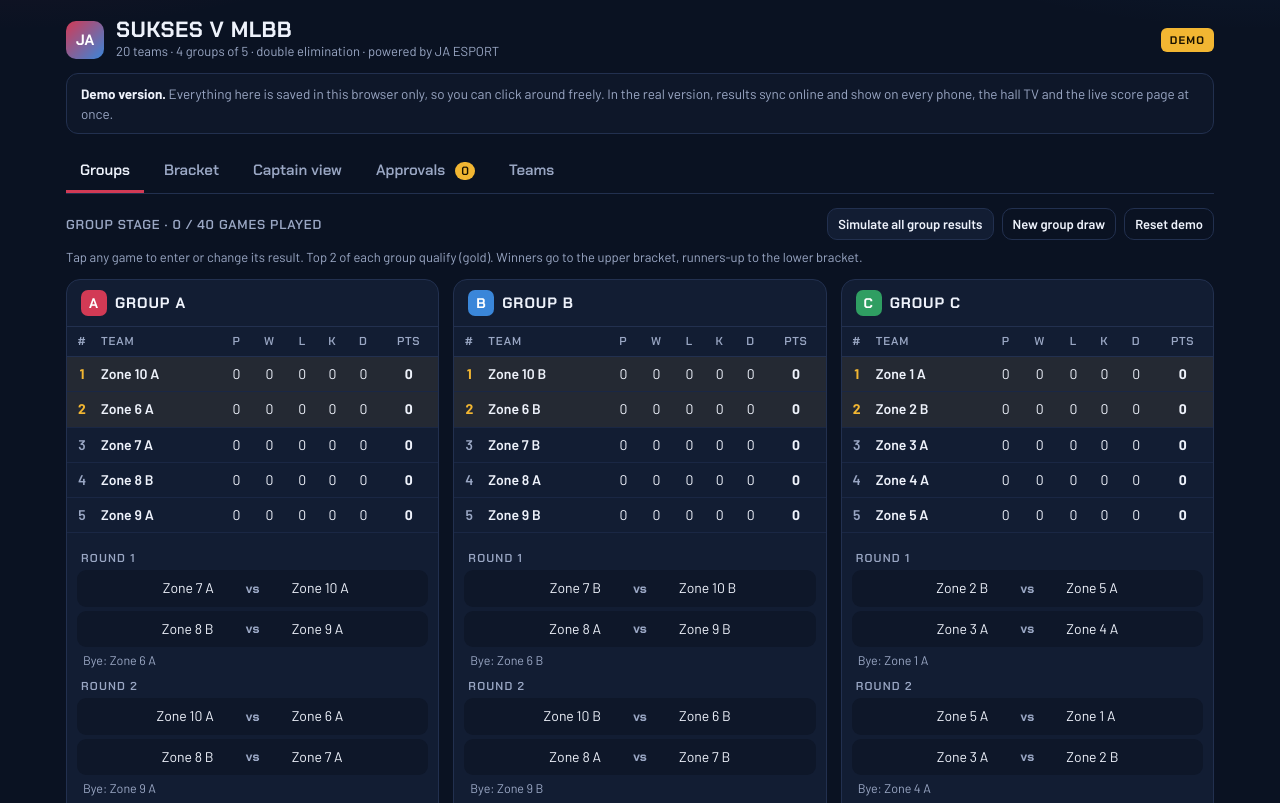
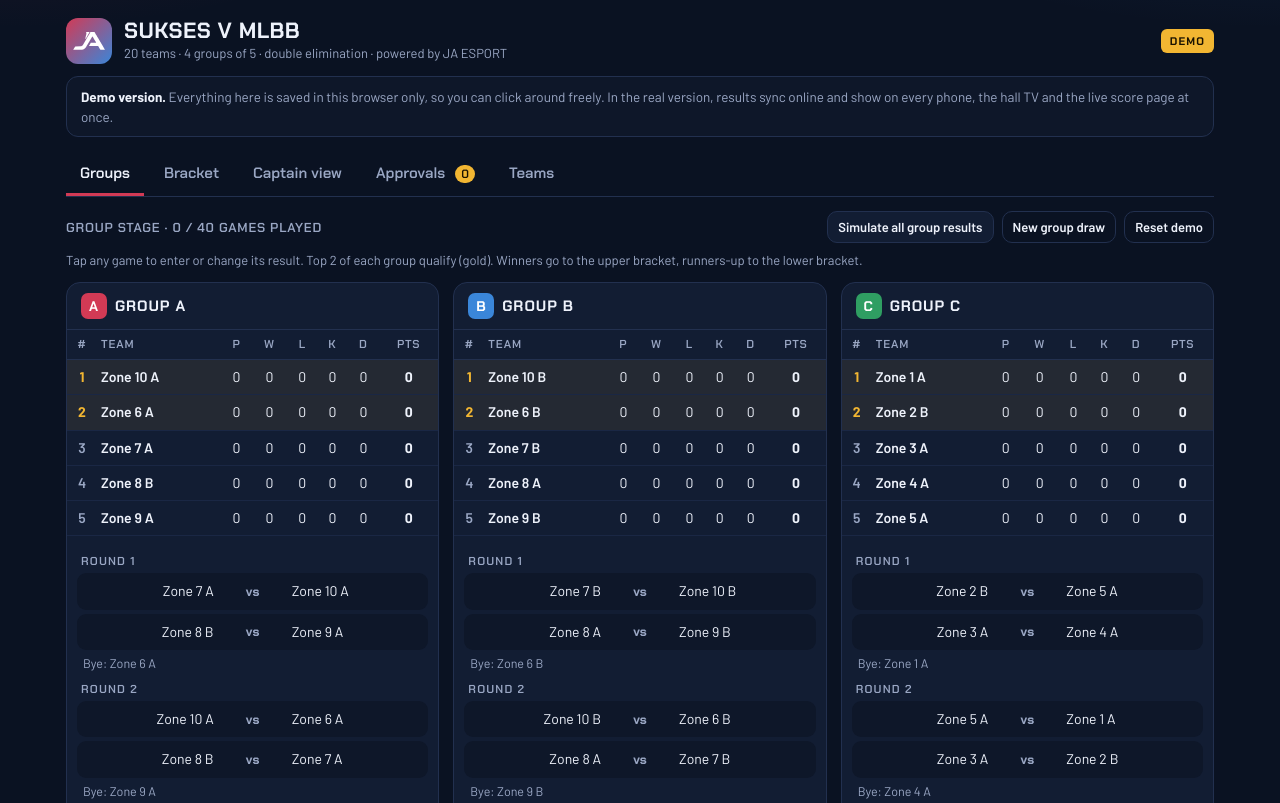
Before and after one commit to juji-atelier/ja-register, a plain HTML site: page tournament.html in a window 1280 px wide. Shown: the top 803 px of the page. Drawn offline with Linux system fonts and the light colour scheme.

Commit message:
Tournament demo: use the JUJI-ATELIER logo in the header, footer and tab icon
Co-Authored-By: Claude Opus 5.5 <noreply@anthropic.com>
Claude-Session: https://claude.ai/code/session_01LvmPJ32ox4ymtkdb7GmisZ

```diff
--- a/tournament.html
+++ b/tournament.html
@@ -6,6 +6,7 @@
 <title>JA ESPORT Tournament — Demo</title>
 <meta name="theme-color" content="#0a1222">
 <meta name="robots" content="noindex">
+<link rel="icon" href="ja.svg" type="image/svg+xml">
 <link rel="preconnect" href="https://fonts.googleapis.com">
 <link rel="preconnect" href="https://fonts.gstatic.com" crossorigin>
 <link href="https://fonts.googleapis.com/css2?family=Chakra+Petch:wght@500;600;700&family=Barlow:wght@400;500;600;700&display=swap" rel="stylesheet">
@@ -41,7 +42,9 @@
   input[type=number]{width:72px}
 
   .top{display:flex;align-items:center;gap:12px;flex-wrap:wrap}
-  .mark{width:38px;height:38px;border-radius:10px;display:grid;place-items:center;background:linear-gradient(135deg,var(--rift),var(--tide));color:#fff;font:700 15px var(--hd);flex:none}
+  .mark{width:46px;height:46px;border-radius:12px;display:grid;place-items:center;background:linear-gradient(135deg,var(--rift),var(--tide));color:#fff;flex:none}
+  .mark .logo{width:32px;height:auto;display:block}
+  .foot .logo{width:22px;height:auto;display:block;margin:0 auto 6px;color:#55648a}
   .ttl{font:700 22px/1.1 var(--hd);letter-spacing:.02em}
   .sub{color:var(--mist);font-size:13px}
   .demo{margin-left:auto;font:700 11px var(--hd);letter-spacing:.1em;color:#1a1200;background:var(--crown);padding:5px 9px;border-radius:6px}
@@ -141,7 +144,7 @@
 <body>
 <div class="wrap">
   <div class="top">
-    <div class="mark">JA</div>
+    <div class="mark"><svg class="logo" viewBox="0 0 140 79" role="img" aria-label="JUJI-ATELIER"><path fill="currentColor" fill-rule="evenodd" d="M54.75 30.67 L54.15 30.62 L53.93 29.88 L54.99 22.0 L55.83 20.0 L56.03 17.62 L56.83 15.75 L57.07 13.75 L57.81 11.88 L58.51 7.62 L58.4 4.75 L57.25 0.0 L72.52 0.0 L69.81 5.5 L69.07 6.38 L62.81 17.5 L60.25 21.38 L59.86 22.5 L55.84 29.5ZM136.62 78.13 L120.88 78.1 L120.12 77.86 L118.25 75.38 L110.79 62.25 L109.5 61.03 L70.75 61.08 L70.22 60.88 L70.14 60.12 L73.7 54.5 L77.12 48.12 L78.12 47.12 L98.38 47.01 L101.0 46.91 L101.5 46.55 L98.74 41.38 L93.12 32.44 L85.75 19.51 L85.38 19.28 L84.11 20.25 L81.8 24.5 L72.13 40.38 L71.7 41.5 L66.1 50.38 L65.72 51.5 L60.23 60.38 L56.88 66.48 L52.62 71.66 L48.62 74.72 L44.38 76.79 L39.25 77.9 L1.75 78.04 L1.0 77.78 L0.79 77.25 L6.13 68.5 L7.68 66.5 L8.15 65.38 L10.25 63.06 L34.0 62.9 L36.0 62.04 L37.62 61.8 L39.62 60.64 L42.88 57.47 L59.1 29.38 L62.82 23.5 L66.12 17.38 L71.74 8.5 L76.32 0.0 L93.0 -0.05 L93.85 0.0 L96.73 4.38 L100.06 10.5 L102.74 14.38 L106.07 20.5 L106.85 21.38 L109.03 25.5 L109.8 26.38 L116.15 37.5 L118.68 41.38 L119.07 42.5 L119.86 43.38 L122.04 47.5 L122.79 48.38 L123.19 49.5 L129.76 60.38 L138.34 75.5 L139.12 76.68 L139.88 77.07 L139.88 77.97Z"/></svg></div>
     <div>
       <div class="ttl" id="evName">SUKSES V MLBB</div>
       <div class="sub">20 teams · 4 groups of 5 · double elimination · powered by JA ESPORT</div>
@@ -164,7 +167,7 @@
   <section id="tab-approve" hidden></section>
   <section id="tab-teams" hidden></section>
 
-  <div class="foot">© JUJI-ATELIER SYSTEM · JA ESPORT Tournament (demo)</div>
+  <div class="foot"><svg class="logo" viewBox="0 0 140 79" aria-hidden="true"><path fill="currentColor" fill-rule="evenodd" d="M54.75 30.67 L54.15 30.62 L53.93 29.88 L54.99 22.0 L55.83 20.0 L56.03 17.62 L56.83 15.75 L57.07 13.75 L57.81 11.88 L58.51 7.62 L58.4 4.75 L57.25 0.0 L72.52 0.0 L69.81 5.5 L69.07 6.38 L62.81 17.5 L60.25 21.38 L59.86 22.5 L55.84 29.5ZM136.62 78.13 L120.88 78.1 L120.12 77.86 L118.25 75.38 L110.79 62.25 L109.5 61.03 L70.75 61.08 L70.22 60.88 L70.14 60.12 L73.7 54.5 L77.12 48.12 L78.12 47.12 L98.38 47.01 L101.0 46.91 L101.5 46.55 L98.74 41.38 L93.12 32.44 L85.75 19.51 L85.38 19.28 L84.11 20.25 L81.8 24.5 L72.13 40.38 L71.7 41.5 L66.1 50.38 L65.72 51.5 L60.23 60.38 L56.88 66.48 L52.62 71.66 L48.62 74.72 L44.38 76.79 L39.25 77.9 L1.75 78.04 L1.0 77.78 L0.79 77.25 L6.13 68.5 L7.68 66.5 L8.15 65.38 L10.25 63.06 L34.0 62.9 L36.0 62.04 L37.62 61.8 L39.62 60.64 L42.88 57.47 L59.1 29.38 L62.82 23.5 L66.12 17.38 L71.74 8.5 L76.32 0.0 L93.0 -0.05 L93.85 0.0 L96.73 4.38 L100.06 10.5 L102.74 14.38 L106.07 20.5 L106.85 21.38 L109.03 25.5 L109.8 26.38 L116.15 37.5 L118.68 41.38 L119.07 42.5 L119.86 43.38 L122.04 47.5 L122.79 48.38 L123.19 49.5 L129.76 60.38 L138.34 75.5 L139.12 76.68 L139.88 77.07 L139.88 77.97Z"/></svg>© JUJI-ATELIER SYSTEM · JA ESPORT Tournament (demo)</div>
 </div>
 
 <dialog id="dlg"><form method="dialog" id="dlgForm"></form></dialog>
```
Also changed, not shown: ja.svg (added).
